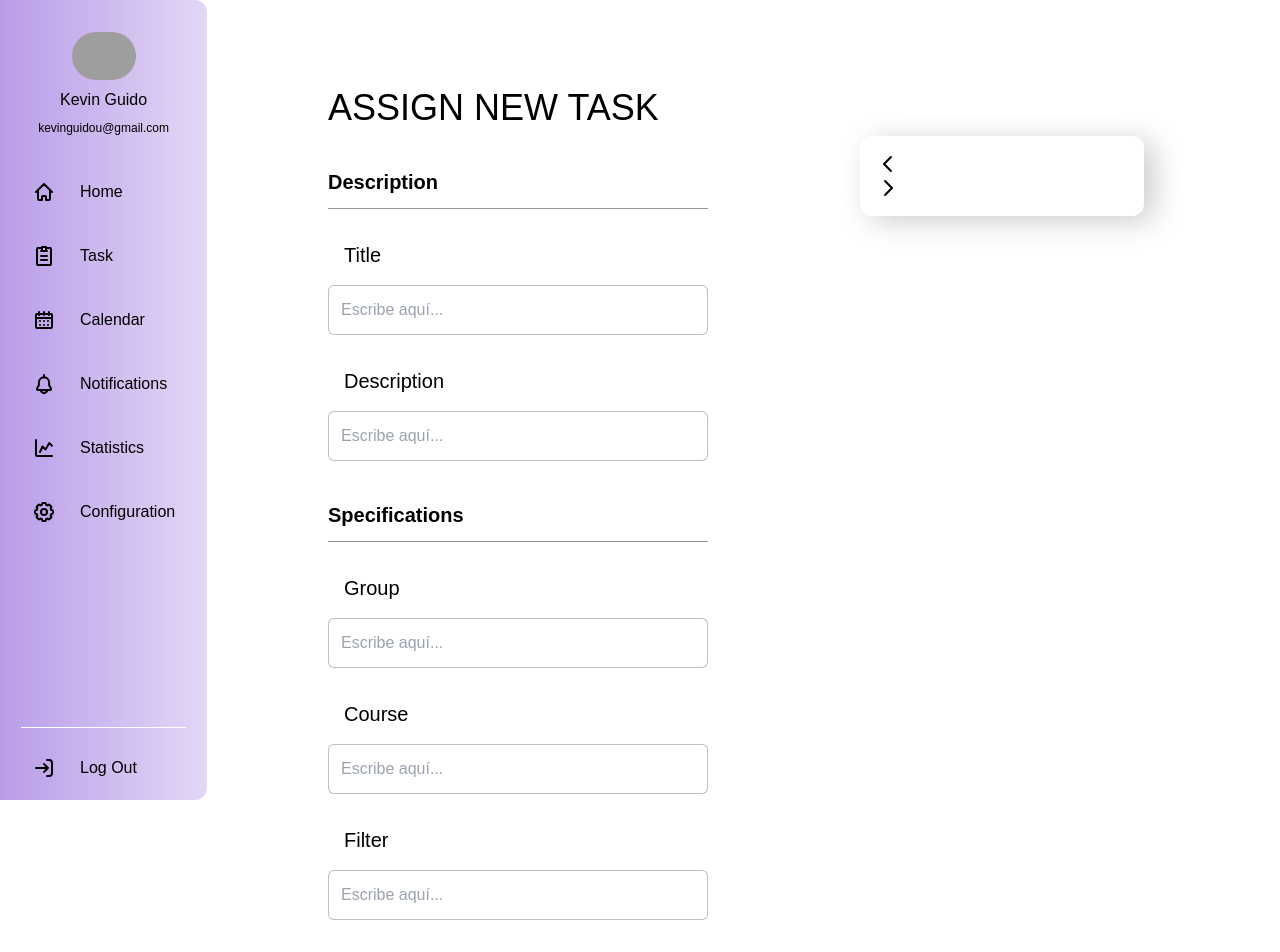
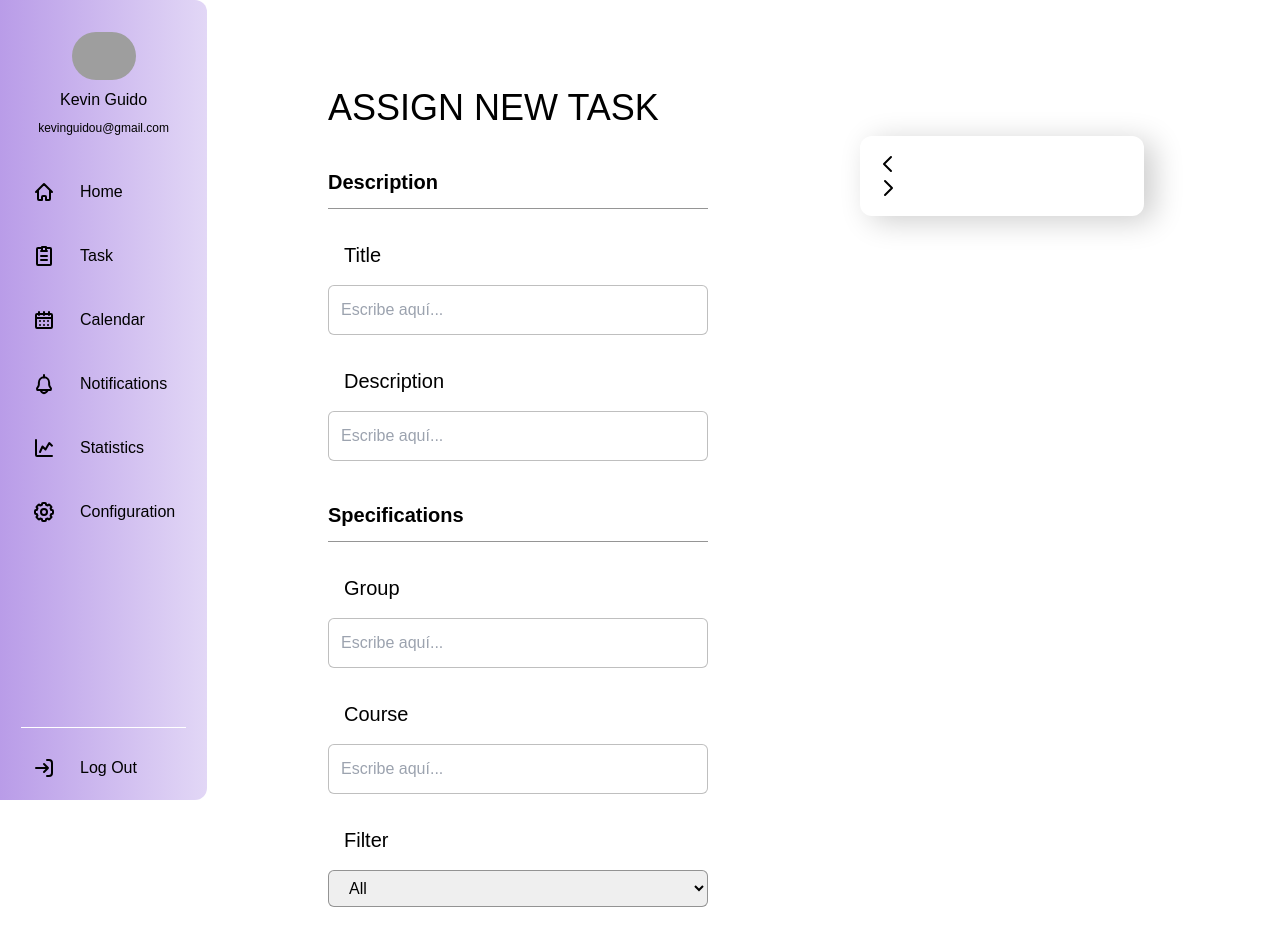
Before and after one commit to Kevingu08/Proyecto-Interactivas-II, a React (Vite) app in the folder Jint/: page /AdminView in a window 1280 px wide. Shown: the top 952 px of the page. Built offline with nearby package versions, Linux system fonts and the light colour scheme; grey boxes are pictures that could not be loaded.

Commit message:
Dropdown changes

```diff
--- a/Jint/src/components/Dropdown.jsx
+++ b/Jint/src/components/Dropdown.jsx
@@ -1,11 +1,15 @@
-export function Dropdown() {
+import React from 'react';
+
+export function Dropdown({ options }) {
     return (
-        <form className="flex gap-4 items-center" action="">
+        <form className="flex gap-4 items-center" >
             <select className="w-96 border border-gray border-opacity-90 px-4 py-2 rounded-md bg-input-bg bg-opacity-50 dark:bg-dark-secondary dark:text-white">
-                <option value="all">All</option>
-                <option value="task">Task</option>
-                <option value="event">Event</option>
+                {options.map(option => (
+                    <option key={option.value} value={option.value}>
+                        {option.label}
+                    </option>
+                ))}
             </select>
         </form>
-    )
+    );
 }
--- a/Jint/src/pages/AdminView.jsx
+++ b/Jint/src/pages/AdminView.jsx
@@ -1,5 +1,4 @@
 import { Calendar } from '../components/Calendar'
-import { Box, Typography } from '@mui/material'
 import { LocalizationProvider } from '@mui/x-date-pickers/LocalizationProvider'
 import { AdapterDayjs } from '@mui/x-date-pickers/AdapterDayjs'
 import { DatePicker } from '@mui/x-date-pickers/DatePicker'
@@ -7,6 +6,12 @@ import { DatePicker } from '@mui/x-date-pickers/DatePicker'
 import { Dropdown } from '../components/Dropdown'
 
 export function AdminView() {
+    const filterOptions = [
+        { value: 'all', label: 'All' },
+        { value: 'task', label: 'Task' },
+        { value: 'event', label: 'Event' },
+        { value: 'more', label: 'More' }
+    ];
     return (
         <section className="grid xl:grid-cols-2 xl:ml-[15rem] sm:p-10 sm:grid-cols-1  gap-2 dark:bg-dark-primary dark:text-white">
             <div className="m-4 sm:m-12">
@@ -59,11 +64,10 @@ export function AdminView() {
                         </div>
                         <div>
                             <h1 className="text-xl font-medium m-4">Filter</h1>
-                            <input
-                                type="text"
-                                className="w-full py-3 px-3 border bg-input-bg bg-opacity-50 border-black border-opacity-25 rounded-md dark:bg-white"
-                                placeholder="Escribe aquí..."
-                            />
+                            <div className='flex flex-col gap-4'>
+                            <Dropdown options={filterOptions} />
+                            </div>
+
                         </div>
                     </div>
                 </div>
@@ -73,7 +77,7 @@ export function AdminView() {
                     </h2>
                     <div className='pt-8 '>
                         <LocalizationProvider dateAdapter={AdapterDayjs}>
-                            <DatePicker label="Select Date" />
+                            <DatePicker className='w-full py-3 px-3 border bg-input-bg bg-opacity-50 border-black border-opacity-25 rounded-md dark:bg-white' />
                         </LocalizationProvider>
                     </div>
 
```
